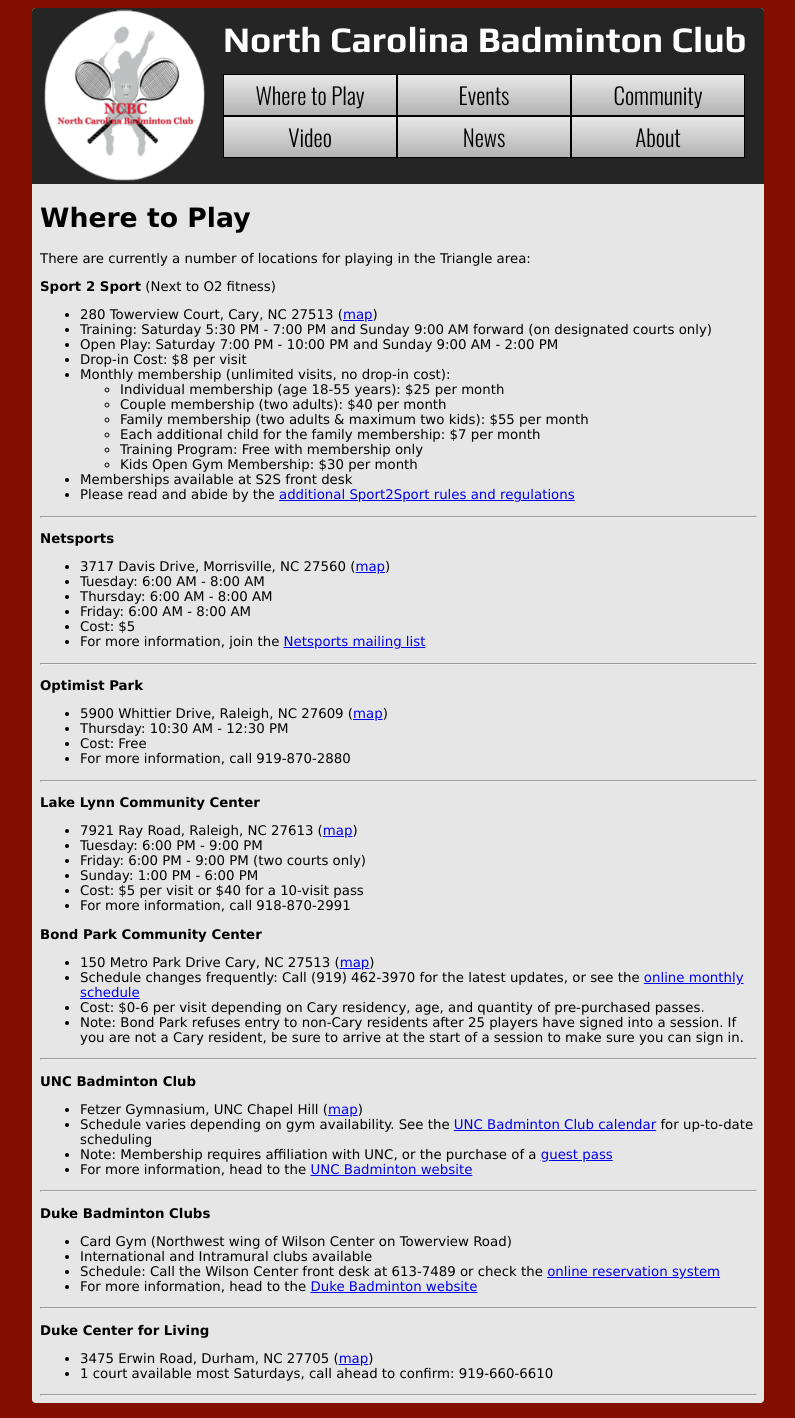
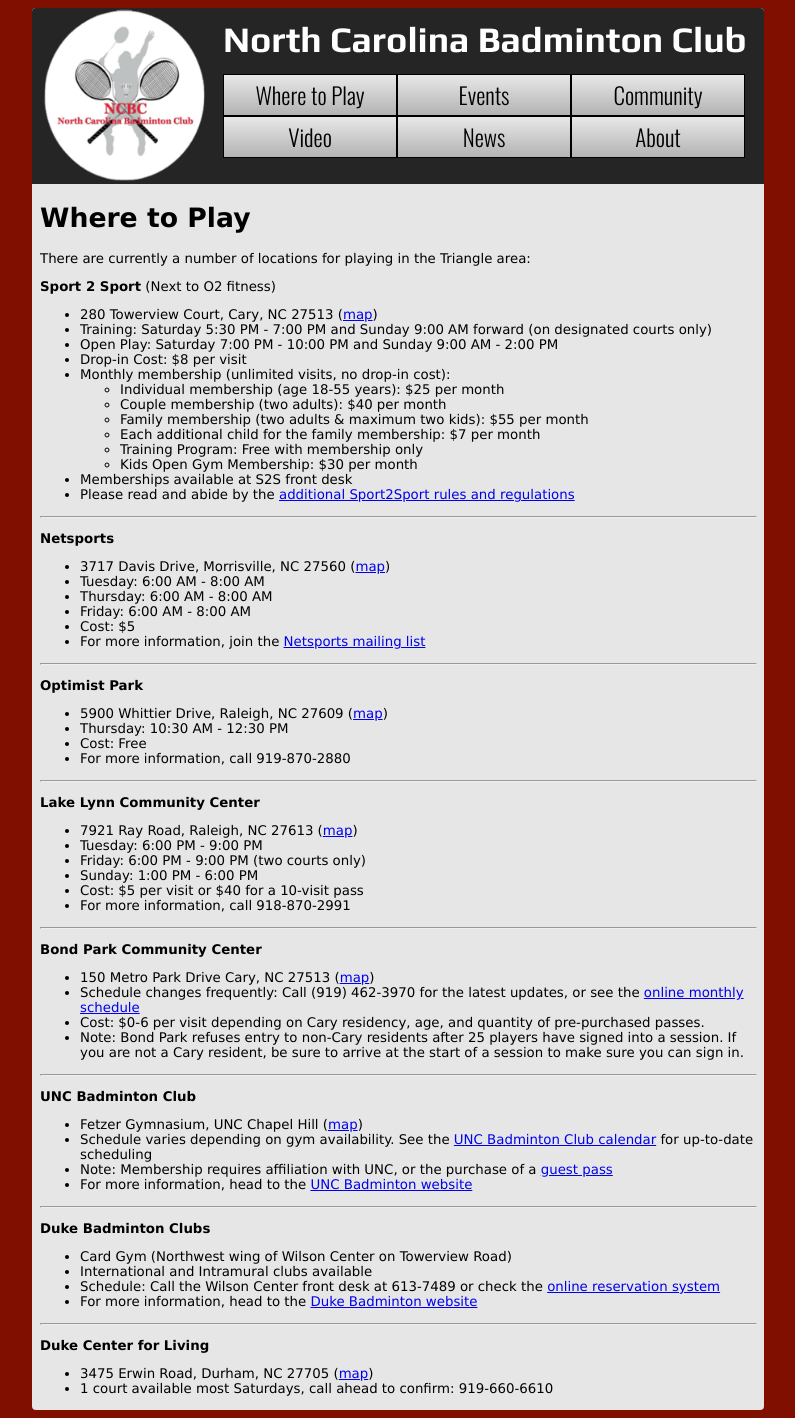
Before and after one commit to NCBC/ncbc.github.com, a Jekyll site: the page built from locations.md, in a window 1280 px wide. Shown: the whole page, without its empty margins (242-1037 px from the left). Built offline with Jekyll 4.4.1, drawn with Linux system fonts in a browser that asks for light colours.

```diff
--- a/locations.md
+++ b/locations.md
@@ -49,6 +49,7 @@
 * Sunday: 1:00 PM - 6:00 PM
 * Cost: $5 per visit or $40 for a 10-visit pass
 * For more information, call 918-870-2991
+<hr />
 
 **Bond Park Community Center**
 
@@ -78,4 +79,3 @@
 
 * 3475 Erwin Road, Durham, NC 27705 ([map](http://maps.google.com/maps?q=3475+Erwin+Road,+Durham,+NC+27705&client=safari&oe=UTF-8&hnear=3475+Erwin+Rd,+Durham,+North+Carolina+27705&gl=us&t=m&z=16))
 * 1 court available most Saturdays, call ahead to confirm: 919-660-6610
-<hr />
```
